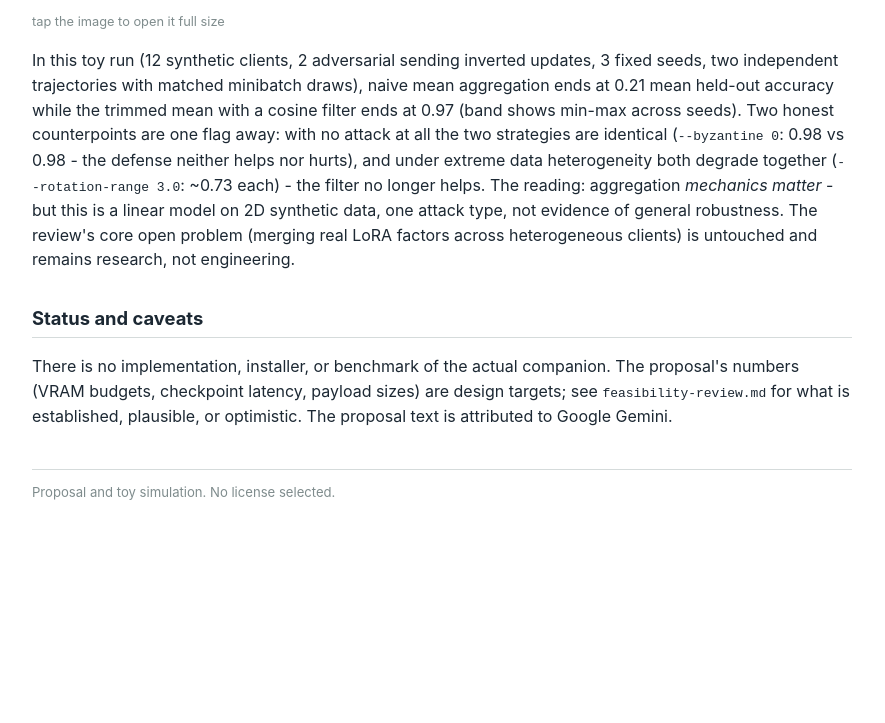
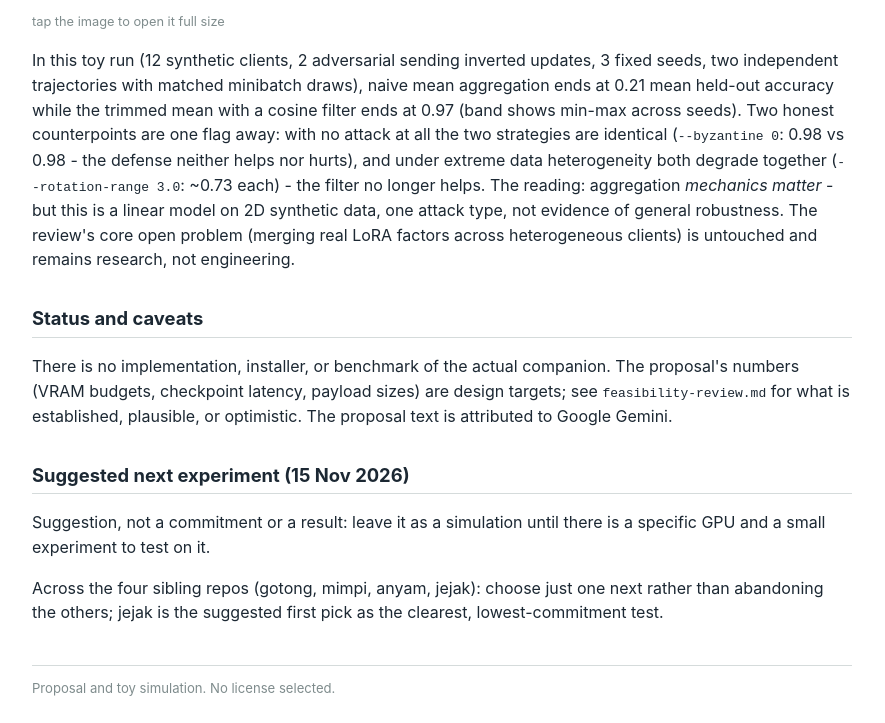
Before and after one commit to irvan-putra/mimpi, a plain HTML site: page docs/index.html in a window 1280 px wide. Shown: the part 1151-1874 px from the top of the page, without its empty margins (198-1083 px from the left). Before the commit the page ends 1677 px from the top, so only its background shows below. Drawn offline with Linux system fonts and the light colour scheme.

Commit message:
Mirror suggested next experiment on project site

```diff
--- a/docs/index.html
+++ b/docs/index.html
@@ -63,6 +63,13 @@ The proposal's numbers (VRAM budgets, checkpoint latency, payload sizes) are
 design targets; see <code>feasibility-review.md</code> for what is established,
 plausible, or optimistic. The proposal text is attributed to Google Gemini.</p>
 
+<h2>Suggested next experiment (15 Nov 2026)</h2>
+<p>Suggestion, not a commitment or a result: leave it as a simulation until
+there is a specific GPU and a small experiment to test on it.</p>
+<p>Across the four sibling repos (gotong, mimpi, anyam, jejak): choose just
+one next rather than abandoning the others; jejak is the suggested first
+pick as the clearest, lowest-commitment test.</p>
+
 <footer>Proposal and toy simulation. No license selected.</footer>
 </body>
 </html>
```
